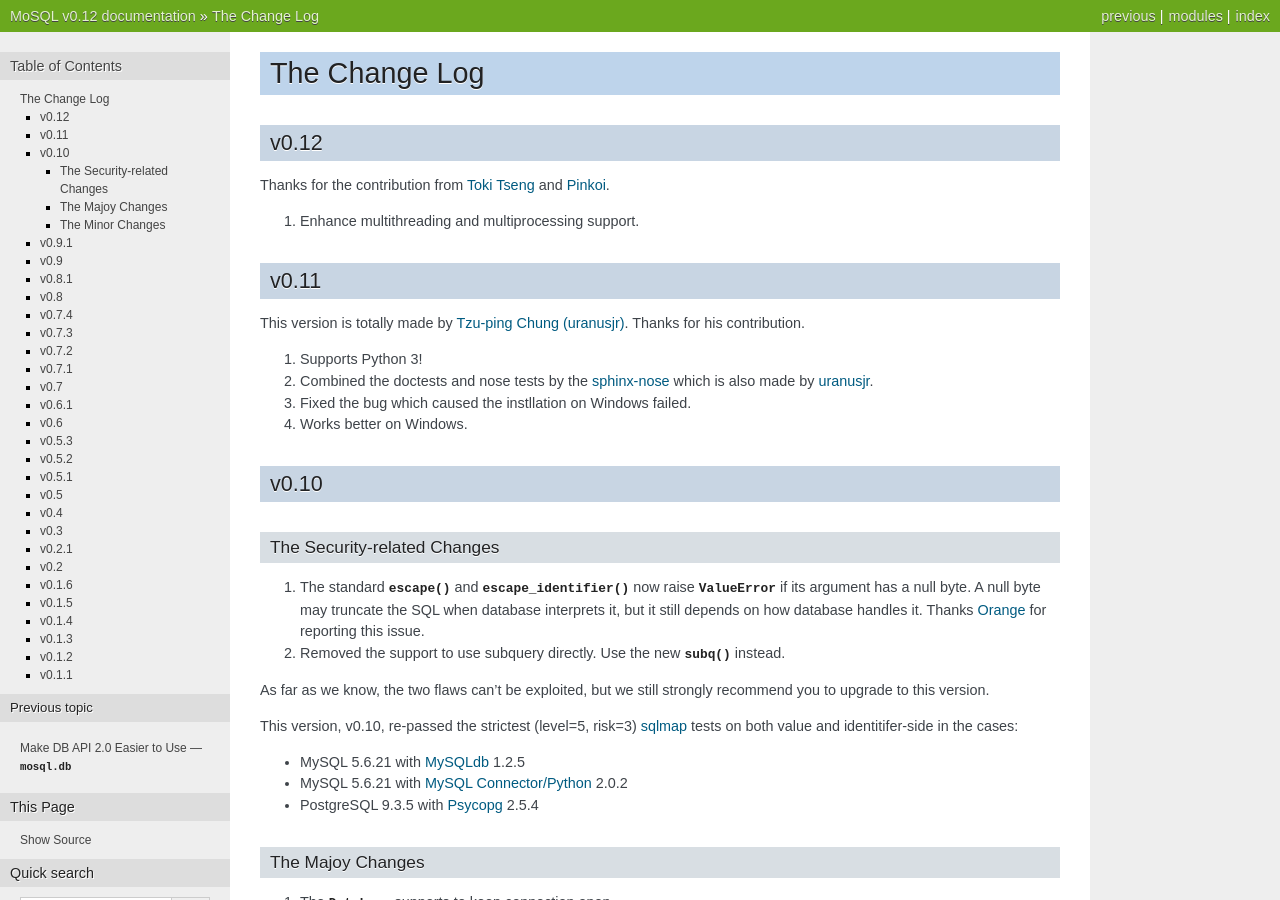
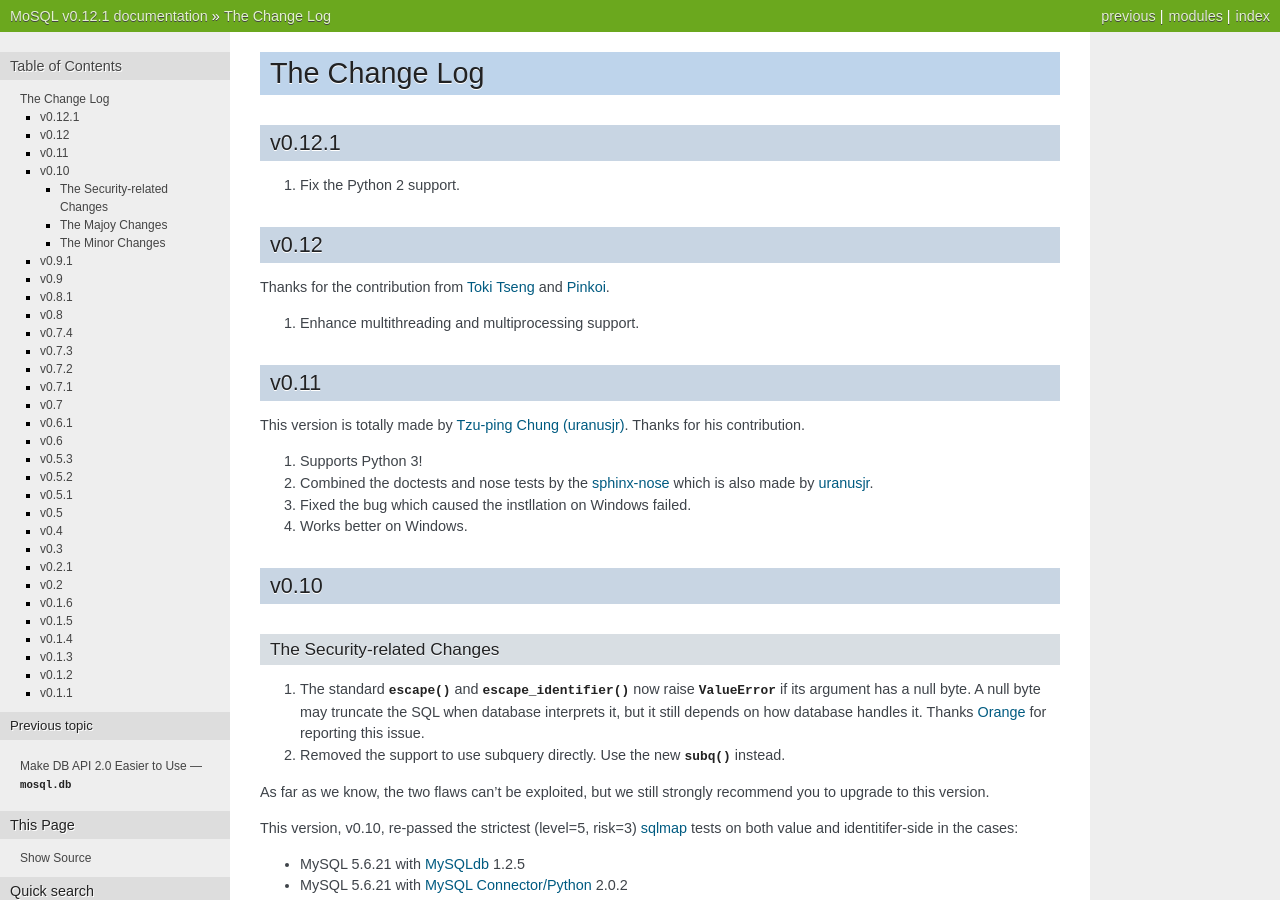
Before and after one commit to moskytw/mosql, a Sphinx documentation site: the page built from docs/changes.rst, in a window 1280 px wide and 900 px high. Built offline with Sphinx 7.4.7, drawn with Linux system fonts in a browser that asks for light colours; some of the changed text lies outside the part shown.

Commit message:
Commit the version 0.12.1 and changelog

```diff
--- a/docs/changes.rst
+++ b/docs/changes.rst
@@ -1,5 +1,10 @@
 The Change Log
 ==============
+
+v0.12.1
+-------
+
+#. Fix the Python 2 support.
 
 v0.12
 -----
--- a/mosql/__init__.py
+++ b/mosql/__init__.py
@@ -1,6 +1,6 @@
 # -*- coding: utf-8 -*-
 
-VERSION = (0, 12,)
+VERSION = (0, 12, 1)
 
 __author__ = 'Mosky <http://mosky.tw>'
 __version__ = '.'.join(str(v) for v in VERSION)
```
